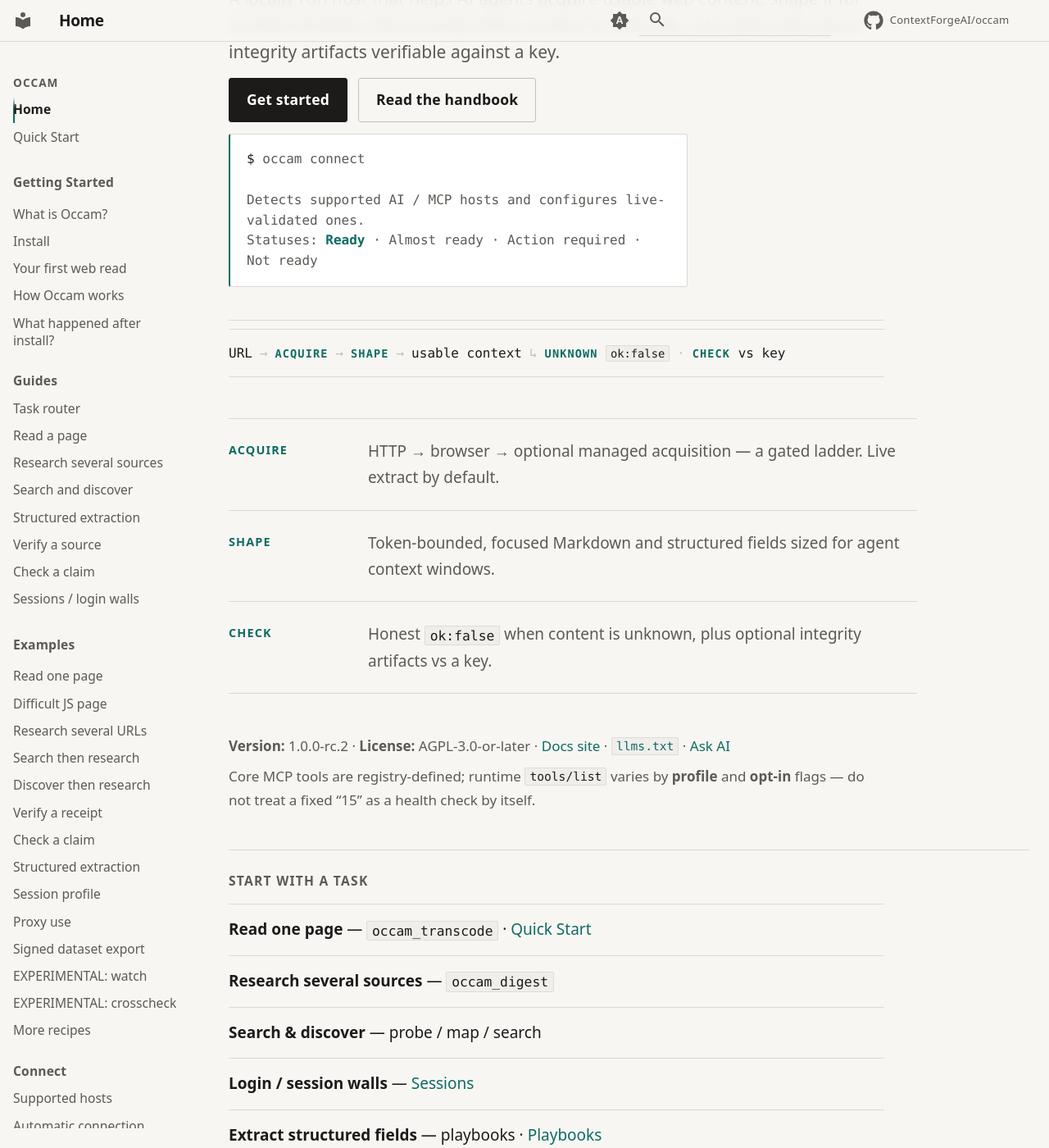
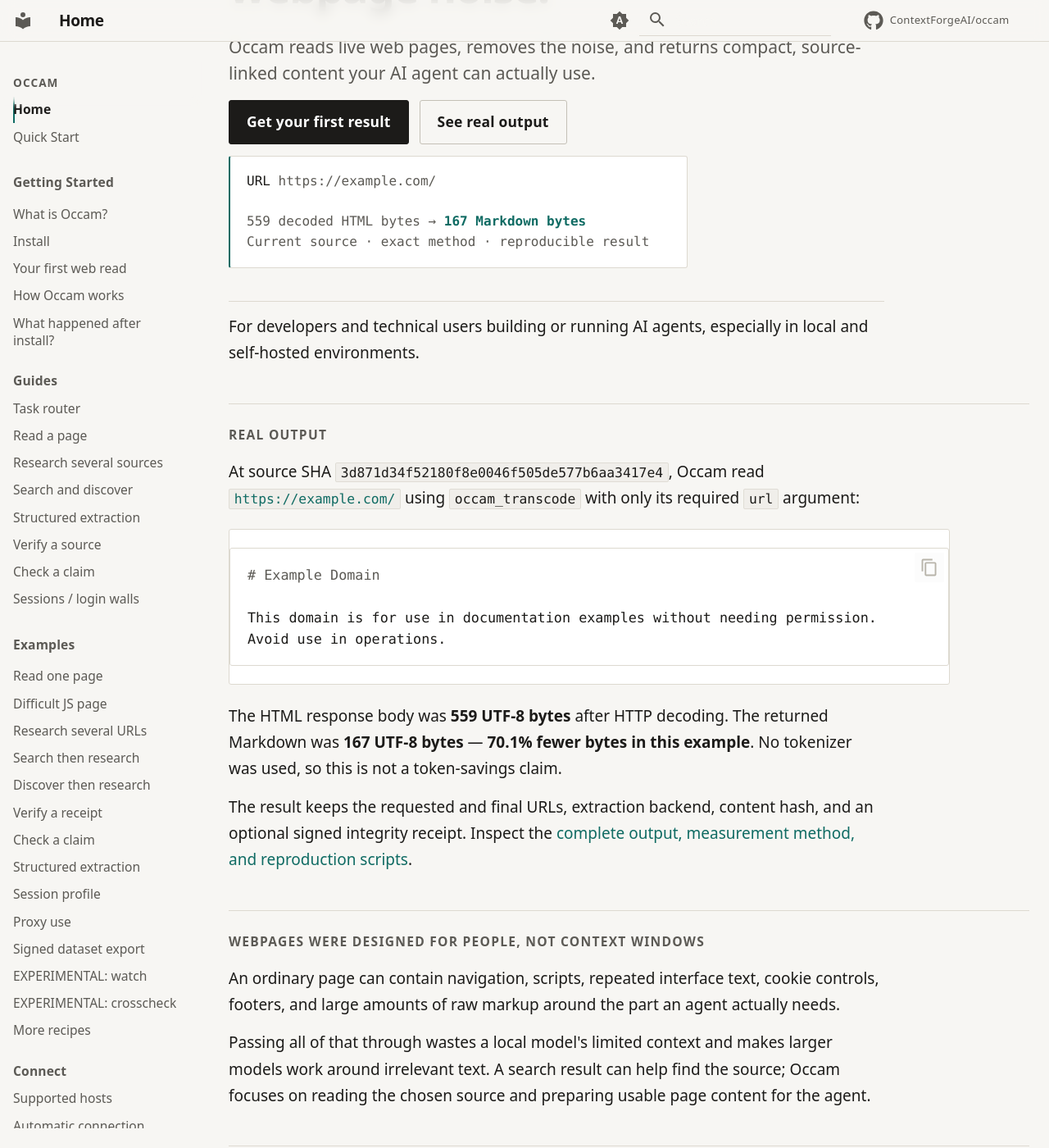
Before and after one commit to ContextForgeAI/occam, an MkDocs documentation site: the page built from docs/index.md, in a window 1280 px wide and 1400 px high, scrolled down 238 px. Shown: the whole window at 82% size. Built offline with MkDocs 1.6.1 and Material for MkDocs 9.7.7, drawn with Linux system fonts in a browser that asks for light colours; comment, search, counter and statistics services are not loaded; some of the changed text lies outside the part shown.

Commit message:
docs: rewrite product homepage and README

````diff
--- a/docs/index.md
+++ b/docs/index.md
@@ -1,121 +1,199 @@
 <div class="oc-hero" markdown="1">
 
-<p class="oc-wordmark">Local host · MCP</p>
+<p class="oc-wordmark">Local-first web context for AI agents.</p>
 
 </div>
 
-# Occam
+# Give your AI the page — not the webpage noise.
 
 <div class="oc-hero oc-hero--rest" markdown="1">
 
 <p class="oc-hero-lead">
-A locally run host that helps AI agents acquire usable web content, shape it for context windows, fail honestly when content is unknown, and optionally attach integrity artifacts verifiable against a key.
+Occam reads live web pages, removes the noise, and returns compact,
+source-linked content your AI agent can actually use.
 </p>
 
 <p class="oc-hero-actions">
-<a class="oc-btn oc-btn--primary" href="quick-start/">Get started</a>
-<a class="oc-btn oc-btn--secondary" href="handbook/">Read the handbook</a>
+<a class="oc-btn oc-btn--primary" href="quick-start/">Get your first result</a>
+<a class="oc-btn oc-btn--secondary" href="#real-output">See real output</a>
 </p>
 
 <div class="oc-proof" markdown="0">
-<span class="oc-prompt">$</span> occam connect<br>
+<span class="oc-prompt">URL</span> https://example.com/<br>
 <br>
-Detects supported AI / MCP hosts and configures live-validated ones.<br>
-Statuses: <span class="oc-ok">Ready</span> · Almost ready · Action required · Not ready
+559 decoded HTML bytes → <span class="oc-ok">167 Markdown bytes</span><br>
+Current source · exact method · reproducible result
 </div>
 
 </div>
 
+For developers and technical users building or running AI agents, especially in
+local and self-hosted environments.
+
+## Real output
+
+At source SHA `3d871d34f52180f8e0046f505de577b6aa3417e4`,
+Occam read [`https://example.com/`](https://example.com/) using
+`occam_transcode` with only its required `url` argument:
+
+```markdown
+# Example Domain
+
+This domain is for use in documentation examples without needing permission.
+Avoid use in operations.
+```
+
+The HTML response body was **559 UTF-8 bytes** after HTTP decoding. The
+returned Markdown was **167 UTF-8 bytes** — **70.1% fewer bytes in this
+example**. No tokenizer was used, so this is not a token-savings claim.
+
+The result keeps the requested and final URLs, extraction backend, content
+hash, and an optional signed integrity receipt. Inspect the
+[complete output, measurement method, and reproduction scripts](examples/current-proof/README.md).
+
+## Webpages were designed for people, not context windows
+
+An ordinary page can contain navigation, scripts, repeated interface text,
+cookie controls, footers, and large amounts of raw markup around the part an
+agent actually needs.
+
+Passing all of that through wastes a local model's limited context and makes
+larger models work around irrelevant text. A search result can help find the
+source; Occam focuses on reading the chosen source and preparing usable page
+content for the agent.
+
+## A useful result — or an explicit unknown
+
+**When the read succeeds**, Occam returns compact content with its source URL
+and result metadata.
+
+**When the read does not succeed**, Occam returns `ok: false` with a failure
+code. The content is unknown; the agent should not fill the gap from memory.
+
+The proof fixture includes a controlled private-destination case that returns:
+
+```json
+{
+  "ok": false,
+  "failure": {
+    "code": "private_url_blocked",
+    "message": "Private or local URLs are blocked."
+  }
+}
+```
+
+This predictable failure is a trust feature, not the main reason to try Occam:
+start with the successful read.
+
+## Choose your workflow
+
+<div class="oc-task-list" markdown="1">
+
+**Supported AI application** — install, run `occam connect`, then open a new
+conversation. Validation tiers apply; not every host is automatic.
+
+**Cursor** — connect, restart or reload when asked, then open a new chat.
+Live-validated connection path.
+
+**Hermes Agent** — connect only when Hermes is genuinely installed.
+Live-validated; failed verification can report **Not connected**.
+
+**Local Ollama runtime** — run `occam chat` with a tool-capable local model.
+**Experimental.**
+
+**Your own agent** — use the MCP contract and generated snippet.
+
+</div>
+
+[Choose a path and get the exact first prompt](quick-start.md) ·
+[See host validation tiers](mcp-hosts.md)
+
+Ollama is a model runtime, not an MCP host. Experimental `occam chat` calls the
+documented local Ollama API and uses Occam's acquisition stack. It is not a
+native integration inside the Ollama App and does not use Ollama Web Search.
+
+## How Occam works
+
 <nav class="oc-path" aria-label="Occam request path">
-  <span class="oc-path__step">URL</span>
+  <span class="oc-path__step">web page</span>
   <span class="oc-path__sep" aria-hidden="true">→</span>
-  <span class="oc-path__step"><span class="oc-system-label">Acquire</span></span>
+  <span class="oc-path__step"><span class="oc-system-label">acquisition</span></span>
   <span class="oc-path__sep" aria-hidden="true">→</span>
-  <span class="oc-path__step"><span class="oc-system-label">Shape</span></span>
+  <span class="oc-path__step">useful content</span>
   <span class="oc-path__sep" aria-hidden="true">→</span>
-  <span class="oc-path__step">usable context</span>
-  <span class="oc-path__branch">
-    <span class="oc-path__sep" aria-hidden="true">↳</span>
-    <span class="oc-path__step oc-path__step--gate"><span class="oc-system-label">Unknown</span> <code>ok:false</code></span>
-    <span class="oc-path__sep" aria-hidden="true">·</span>
-    <span class="oc-path__step"><span class="oc-system-label">Check</span> vs key</span>
-  </span>
+  <span class="oc-path__step">compact agent context</span>
+  <span class="oc-path__sep" aria-hidden="true">→</span>
+  <span class="oc-path__step">source information</span>
 </nav>
+
+Occam starts with a lightweight local read and can use a local browser when the
+page requires it. It then returns the useful content and metadata through one
+agent-facing contract. Focus, budgets, structured extraction, sessions, and
+verification are available when the task needs more control.
+
+[How Occam works](how-occam-works.md) · [Read one page](guides/read-a-page.md) ·
+[Choose a tool](choosing-a-tool.md)
+
+## Why Occam
 
 <div class="oc-pillars" markdown="1">
 
 <div class="oc-pillar" markdown="1">
-<div class="oc-pillar-label">Acquire</div>
-<p>HTTP → browser → optional managed acquisition — a gated ladder. Live extract by default.</p>
+<div class="oc-pillar-label">Cleaner context</div>
+<p>Useful page content instead of navigation, scripts, repeated UI, and irrelevant boilerplate.</p>
 </div>
 
 <div class="oc-pillar" markdown="1">
-<div class="oc-pillar-label">Shape</div>
-<p>Token-bounded, focused Markdown and structured fields sized for agent context windows.</p>
+<div class="oc-pillar-label">Predictable behavior</div>
+<p>A real result when Occam can read the source, and an explicit failure when it cannot.</p>
 </div>
 
 <div class="oc-pillar" markdown="1">
-<div class="oc-pillar-label">Check</div>
-<p>Honest <code>ok:false</code> when content is unknown, plus optional integrity artifacts vs a key.</p>
+<div class="oc-pillar-label">One reusable layer</div>
+<p>A consistent web-context layer across currently supported AI tools.</p>
 </div>
 
 </div>
 
-<p class="oc-meta-line"><strong>Version:</strong> 1.0.0-rc.2 · <strong>License:</strong> AGPL-3.0-or-later · <a href="https://contextforgeai.github.io/occam/">Docs site</a> · <a href="https://raw.githubusercontent.com/ContextForgeAI/occam/main/llms.txt"><code>llms.txt</code></a> · <a href="ask-ai/">Ask AI</a></p>
+## Trust and local control
 
-<p class="oc-meta-line">Core MCP tools are registry-defined; runtime <code>tools/list</code> varies by <strong>profile</strong> and <strong>opt-in</strong> flags — do not treat a fixed “15” as a health check by itself.</p>
+Normal page reading runs on your machine by default. Private and local
+destinations are denied unless the operator explicitly allows them. Connection
+changes require an explicit install/connect action, and failed host
+verification can be undone.
 
-## Start with a task
+Local-first is not an absolute “never cloud” claim. The origin website is a
+network source, and explicitly configured search, managed acquisition, proxy,
+or remote transport providers can change the boundary.
 
-<div class="oc-task-list" markdown="1">
+Optional Receipt v1 artifacts can check returned-byte integrity against a
+supplied key. They do not prove truth, identity, or authentic origin.
 
-[**Read one page**](guides/read-a-page.md) — `occam_transcode` · [Quick Start](quick-start.md)
+[Trust & Safety](trust-and-safety.md) ·
+[Installation safety](trust/installation-safety.md) ·
+[Receipts](receipts.md)
 
-[**Research several sources**](guides/research-multiple.md) — `occam_digest`
+## Get your first Occam result
 
-[**Search & discover**](guides/search-and-discover.md) — probe / map / search
+Install Occam, choose the path for your AI application or local runtime, and
+use one exact prompt against the same stable page used in the proof.
 
-[**Login / session walls**](guides/sessions.md) — [Sessions](sessions.md)
+<p class="oc-hero-actions">
+<a class="oc-btn oc-btn--primary" href="quick-start/">Get your first result</a>
+<a class="oc-btn oc-btn--secondary" href="examples/current-proof/">Inspect the proof</a>
+</p>
 
-[**Extract structured fields**](guides/structured-extraction.md) — playbooks · [Playbooks](playbooks.md)
+<p class="oc-meta-line"><strong>Version:</strong> 1.0.0-rc.2 · <strong>Status:</strong> release candidate · <strong>License:</strong> AGPL-3.0-or-later</p>
 
-[**Verify an artifact**](guides/verify-sources.md) — receipts · `occam_verify`
+## Explore deeper
 
-[**Understand Occam deeply**](handbook/index.md) — [What is Occam?](what-is-occam.md) · [How Occam works](how-occam-works.md)
-
-</div>
-
-More task → tool routes: [Choosing a tool](choosing-a-tool.md) · [Examples](examples/index.md) · [Recipes](recipes.md) · [Claims](guides/claims.md)
-
-## Explore the system
-
-<div class="oc-explore" markdown="1">
-
-**Acquisition** — [Acquisition](acquisition.md) · [Networking](networking.md) · [Sessions](sessions.md)
-
-**Materialization** — [Materialization](materialization.md) · [Concepts](concepts.md)
-
-**Discovery** — [Search & discover](guides/search-and-discover.md) · [Choosing a tool](choosing-a-tool.md)
-
-**Playbooks** — [Playbooks](playbooks.md) · [Datasets](datasets.md)
-
-**Trust** — [Trust & Safety](trust-and-safety.md) · [Receipts](receipts.md) · [Receipt verification](receipt_verification.md)
-
-**Operations** — [Install](install.md) · [Getting started](getting-started.md) · [Operators](operators.md) · [Connect](connect/index.md) · [MCP hosts](mcp-hosts.md)
-
-</div>
-
-## Deeper routes
-
-[Tool index](tools/index.md) · [Tools reference](tools-reference.md) · [Configuration](configuration.md) · [Transports](transports.md) · [Failure codes](failure-codes.md) · [MCP API](reference/mcp-api.md) · [Handbook](handbook/index.md) · [Experimental](experimental.md) · [Operators](operators.md) · [Troubleshooting](troubleshooting.md) · [FAQ](faq.md) · [Full documentation map](documentation-map.md)
-
-## Packages
-
-This RC ships via **GitHub Release** archives — **npm is not a GA 1.0 channel.**
-
-- [`@ff-occam/mcp`](https://github.com/ContextForgeAI/occam/tree/main/packages/occam-mcp) — launcher package (non-GA)
-- [`@ff-occam/agent-sdk`](https://github.com/ContextForgeAI/occam/tree/main/packages/occam-agent-sdk) — TypeScript workflows
-- [`@ff-occam/skill`](https://github.com/ContextForgeAI/occam/tree/main/packages/occam-skill) — portable agent skill
+[Task router](choosing-a-tool.md) · [Examples](examples/index.md) ·
+[Recipes](recipes.md) · [Tools](tools/index.md) ·
+[Tools reference](tools-reference.md) · [MCP API](reference/mcp-api.md) ·
+[Handbook](handbook/index.md) · [Experimental](experimental.md) ·
+[Operators](operators.md) · [Troubleshooting](troubleshooting.md) ·
+[FAQ](faq.md) · [Full documentation map](documentation-map.md) ·
+[Ask AI](ask-ai.md) · [`llms.txt`](https://raw.githubusercontent.com/ContextForgeAI/occam/main/llms.txt)
 
 ## All top-level pages
 
````
Also changed, not shown: README.md (+110 -83 lines).
